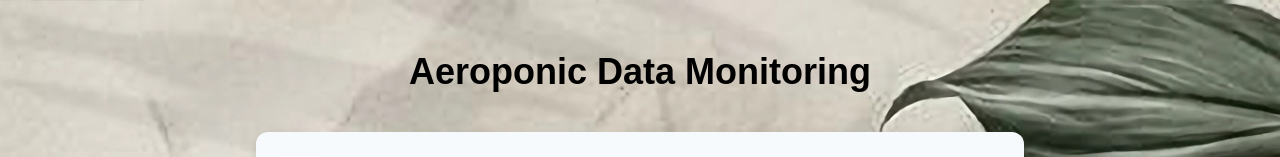
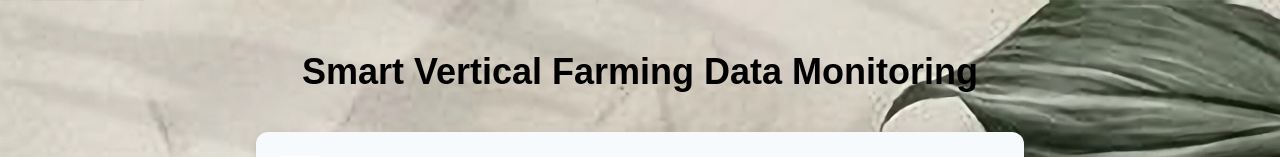
Before and after one commit to ridzz4011/ridz4011.github.io, a plain HTML site: page index.html in a window 1280 px wide. Shown: the top 157 px of the page. Drawn offline with nearby package versions, Linux system fonts and the light colour scheme; no server answers.

Commit message:
Update index.html

```diff
--- a/index.html
+++ b/index.html
@@ -3,7 +3,7 @@
 
 <head>
   <meta charset="UTF-8">
-  <title>Aeroponic - Monitoring Data</title>
+  <title>Smart Vertical Farming - Monitoring Data</title>
   <link href="https://cdn.jsdelivr.net/npm/tailwindcss@2.2.19/dist/tailwind.min.css" rel="stylesheet">
   <script src="https://www.gstatic.com/firebasejs/8.10.0/firebase-app.js"></script>
   <script src="https://www.gstatic.com/firebasejs/8.10.0/firebase-database.js"></script>
@@ -45,7 +45,7 @@
 
 <body class="custom-background">
   <div class="container mx-auto p-8 flex-col sm:w-[80%] ">
-    <h1 class="text-4xl font-semibold mb-8 mx-auto mt-5 text-center">Aeroponic Data Monitoring</h1>
+    <h1 class="text-4xl font-semibold mb-8 mx-auto mt-5 text-center">Smart Vertical Farming Data Monitoring</h1>
     <div class="grid grid-cols-1 md:grid-cols-1 lg:grid-cols-1 xl:grid-cols-1 gap-6 mt-10 max-w-3xl mx-auto">
       <div class="data-block p-6 mb-5">
         <a href="humidity.html">
```
